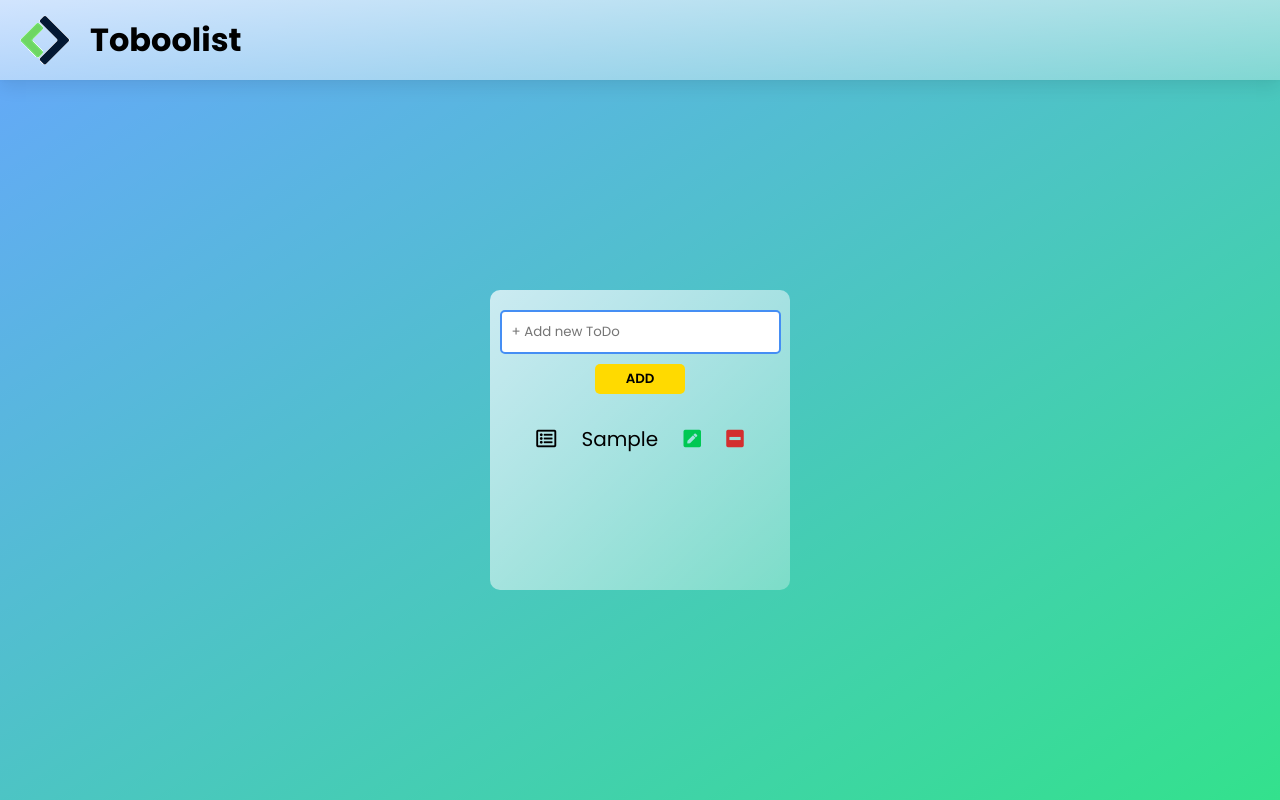
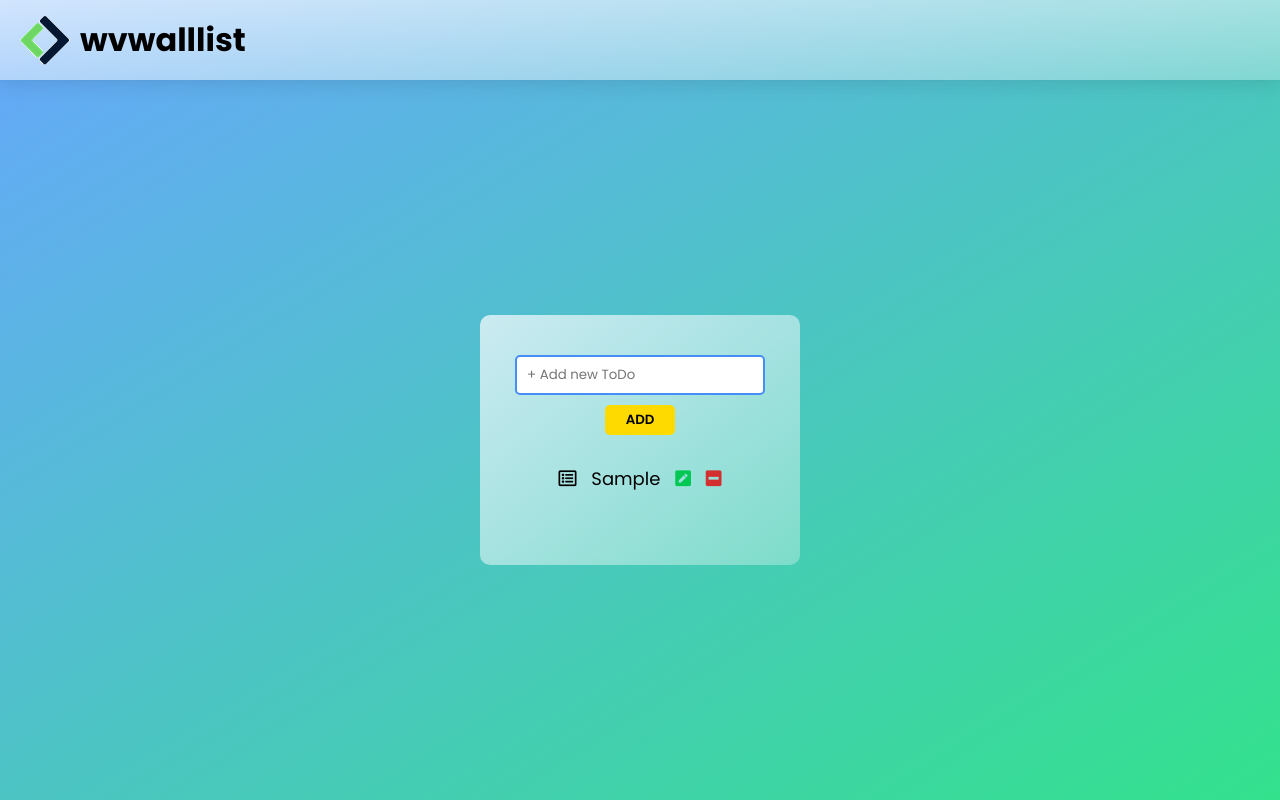
Before and after one commit to wvwall/js-todo-clone, a plain HTML site: page index.html in a window 1280 px wide. Both pictures are taken after typing "Sample" into the empty fields and a click on the button "ADD". Drawn offline with nearby package versions, Linux system fonts and the light colour scheme.

Commit message:
Corretto css

```diff
--- a/assets/css/master.css
+++ b/assets/css/master.css
@@ -36,12 +36,12 @@
     margin-left: 20px;
    }
   .titolo{
-    margin-left: 20px;
+    margin-left: 10px;
   }
 
   .task{
-      min-height: 300px;
-    width: 300px;
+    min-height: 250px;
+    min-width: 25%;
     background-color: #fff;
     border-radius: 10px;
     display: flex;
@@ -50,6 +50,7 @@
     background: linear-gradient(to right bottom,
     rgba(255, 255, 255, 0.7),
     rgba(255, 255, 255, 0.3));
+    padding: 20px 20px;
   }
   #template {
       display: none;
@@ -58,7 +59,7 @@
       text-align: center;
       background-color: #FFDA00;
       color: #000;
-      width: 30%;
+      width: 70px;
       border: 0;
       margin-top: 10px;
       border-radius: 5px;
@@ -70,15 +71,16 @@
 
   #text {
       display: none;
-      width: 80px;
+      width: 70px;
       margin: 0 auto;
       margin-left: 5px;
   }
   #todoTitolo {
+      width: 250px;
       border-radius: 5px;
       border: 2px solid #458EF4;
       margin-top: 20px;
-      padding: 10px 10px;
+      padding: 8px 10px;
   }
   #text {
     border-radius: 5px;
@@ -90,19 +92,19 @@
       list-style: none;
       margin-top: 20px;
       margin-bottom: 20px;
-      font-size: 20px;
+      font-size: 18px;
   }
   li::before {
     font-family: "Font Awesome 5 Free";
       content: "\f022"
   }
   .fa-pen-square {
-      margin-left: 20px;
+      margin-left: 10px;
       color: #00c853;
       cursor: pointer;
   }
   .fa-minus-square {
       color: #d32f2f;
-      margin-left: 20px;
+      margin-left: 10px;
       cursor: pointer;
   }
--- a/index.html
+++ b/index.html
@@ -18,7 +18,7 @@
     <div class="header">
         <img class="logo" src="./assets/img/logo.png" alt="logo Tobolist">
         <div class="titolo">
-          <h1>Toboolist</h1>
+          <h1>wvwalllist</h1>
         </div>
     </div>
     <div class="container">
```
